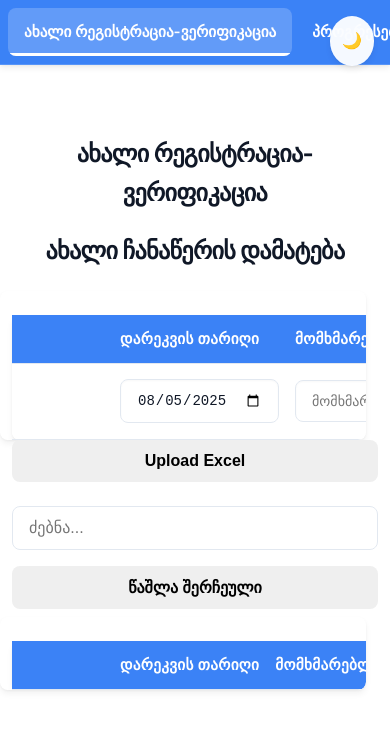
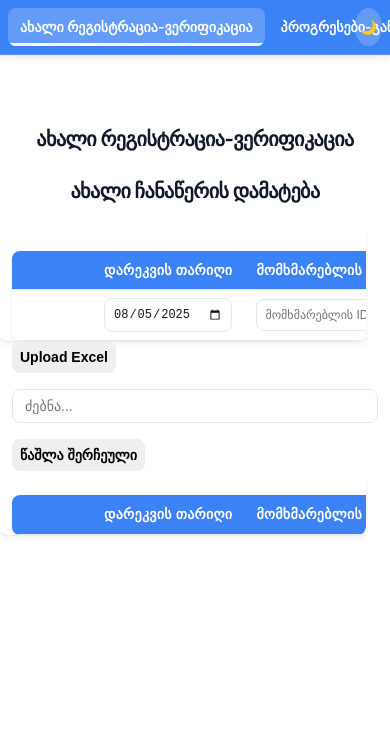
Before and after one commit to hoffman1938/crocoUploads, a website: page index.html in a window 390 px wide. Drawn offline with Linux system fonts and the light colour scheme; no server answers.

Commit message:
edited responsive

```diff
--- a/index.html
+++ b/index.html
@@ -19,6 +19,7 @@
       >
       <a href="#tab2" onclick="openTab('tab2')">პროგრესები-განმეორებითები</a>
       <a href="#tab3" onclick="openTab('tab3')">აფლოუდი</a>
+      <div class="dark-mode-toggle" onclick="toggleDarkMode()">🌙</div>
     </div>
 
     <div id="tab1" class="tab-content active">
@@ -485,9 +486,6 @@
       <div id="uploadPagination"></div>
     </div>
 
-    <!-- Dark mode toggle -->
-    <div class="dark-mode-toggle" onclick="toggleDarkMode()">🌙</div>
-
     <script src="./script/script.js"></script>
   </body>
 </html>
--- a/style/style.css
+++ b/style/style.css
@@ -12,7 +12,7 @@ with 2025 trends */
   --glass-blur: blur(20px);
   --transition: all 0.3s cubic-bezier(0.4, 0, 0.2, 1); /* Smooth
 bezier for pleasant feel */
-  --font-size-base: 1rem;
+  --font-size-base: 0.875rem;
   --border-radius: 8px;
 }
 h1 {
@@ -49,6 +49,7 @@ body {
   justify-content: flex-start;
   gap: 0.5rem;
   border-bottom: 1px solid rgba(255, 255, 255, 0.15);
+  position: relative;
 }
 .navbar a {
   color: white;
@@ -127,10 +128,10 @@ table:hover {
 }
 th,
 td {
-  padding: 1rem 1.25rem;
+  padding: 0.75rem 1rem;
   text-align: left;
   border-bottom: 1px solid var(--border-color);
-  min-width: 120px;
+  min-width: 100px;
   transition: var(--transition);
 }
 th {
@@ -138,14 +139,14 @@ th {
   color: white;
   font-weight: 600;
   letter-spacing: 0.02em;
-  font-size: 0.95rem;
+  font-size: 0.875rem;
   position: sticky;
   top: 0;
   z-index: 10;
 }
 .input-row input {
   width: 100%;
-  padding: 0.75rem 1rem;
+  padding: 0.5rem 0.75rem;
   border: 1px solid var(--border-color);
   border-radius: var(--border-radius);
   background-color: var(--card-bg);
@@ -160,13 +161,13 @@ th {
   outline: none;
 }
 button {
-  padding: 0.75rem 1.5rem;
+  padding: 0.5rem 1rem;
   border: none;
   border-radius: var(--border-radius);
   font-weight: 600;
   cursor: pointer;
   transition: var(--transition);
-  min-width: 120px;
+  min-width: 100px;
   position: relative;
   overflow: hidden;
   z-index: 1;
@@ -219,7 +220,7 @@ h2 {
   font-weight: 700;
   margin-bottom: 1.25rem;
   letter-spacing: -0.025em;
-  font-size: 1.875rem;
+  font-size: 1.5rem;
   color: var(--text-color);
 }
 #searchInput,
@@ -227,7 +228,7 @@ h2 {
 #uploadSearchInput {
   width: 100%;
   max-width: 450px;
-  padding: 0.75rem 1rem;
+  padding: 0.5rem 0.75rem;
   margin: 1rem auto;
   border: 1px solid var(--border-color);
   border-radius: var(--border-radius);
@@ -253,21 +254,20 @@ h2 {
   flex-wrap: wrap;
 }
 .dark-mode-toggle {
-  position: fixed;
-  top: 1rem;
-  right: 1rem;
-  background: var(--card-bg);
-  border-radius: 50%;
-  padding: 0.75rem;
+  place-content: center;
+  margin-left: auto;
+  background: rgba(255, 255, 255, 0.2);
+  border-radius: 100%;
+  padding: 0.5rem;
   cursor: pointer;
-  box-shadow: var(--shadow);
   transition: var(--transition);
-  z-index: 1001;
-  backdrop-filter: var(--glass-blur);
+  color: white;
+  flex-shrink: 0;
+  position: sticky;
+  right: 0;
 }
 .dark-mode-toggle:hover {
-  background: var(--accent-color);
-  color: white;
+  background: rgba(255, 255, 255, 0.3);
   transform: scale(1.1);
 }
 body.dark-mode {
@@ -285,11 +285,14 @@ body.dark-mode .input-row input {
   background-color: #1e293b;
   border-color: #334155;
 }
+body.dark-mode .dark-mode-toggle {
+  background: rgba(0, 0, 0, 0.2);
+}
 .progress-table {
   width: 100%;
 }
 .info-text {
-  font-size: 0.875rem;
+  font-size: 0.75rem;
   color: var(--secondary-color);
   margin-bottom: 1rem;
   text-align: center;
@@ -297,15 +300,24 @@ body.dark-mode .input-row input {
 }
 .table-wrapper {
   position: relative;
-  overflow: auto;
+  overflow-x: auto;
   max-width: 100%;
   border-radius: var(--border-radius);
   margin-top: 1rem;
   box-shadow: var(--shadow);
 }
 .table-wrapper table {
-  overflow-x: auto;
   white-space: nowrap;
+}
+.table-wrapper::-webkit-scrollbar {
+  height: 8px;
+}
+.table-wrapper::-webkit-scrollbar-thumb {
+  background-color: var(--accent-color);
+  border-radius: 4px;
+}
+.table-wrapper::-webkit-scrollbar-track {
+  background-color: var(--border-color);
 }
 .table-wrapper::before,
 .table-wrapper::after {
@@ -337,7 +349,13 @@ body.dark-mode .input-row input {
 tr:hover {
   background-color: rgba(59, 130, 246, 0.05);
   cursor: pointer;
-} /* Responsive Design: Mobile-first
+}
+.progress-table td:last-child {
+  display: flex;
+  gap: 0.5rem;
+  align-items: center;
+}
+/* Responsive Design: Mobile-first
 */
 @media (max-width: 767px) {
   .navbar {
@@ -345,24 +363,27 @@ tr:hover {
     gap: 0.25rem;
   }
   .navbar a {
-    padding: 0.75rem 1rem;
-    font-size: 0.95rem;
+    padding: 0.5rem 0.75rem;
+    font-size: 0.875rem;
+  }
+  .dark-mode-toggle {
+    padding: 0.3rem;
   }
   .tab-content {
     padding: 1rem 0.75rem;
   }
   table {
-    font-size: 0.875rem;
+    font-size: 0.75rem;
     border: 0;
   }
   th,
   td {
-    padding: 0.75rem 0.5rem;
-    min-width: 100px;
+    padding: 0.5rem 0.75rem;
+    min-width: 80px;
   }
   #tab2 .progress-table th,
   #tab2 .progress-table td {
-    min-width: 100px;
+    min-width: 80px;
   }
   th {
     position: relative;
@@ -370,19 +391,27 @@ tr:hover {
   }
   h1,
   h2 {
-    font-size: 1.5rem;
+    font-size: 1.25rem;
     text-align: center;
   }
   button {
-    width: 100%;
-    margin-bottom: 0.5rem;
+    min-width: auto;
+    padding: 0.5rem;
   }
   .input-row input {
-    font-size: 0.875rem;
+    font-size: 0.75rem;
+    padding: 0.5rem;
   }
   .table-wrapper {
     margin: 0 -0.75rem;
     padding: 0 0.75rem;
+  }
+  .progress-table td:last-child {
+    flex-direction: column;
+    gap: 0.25rem;
+  }
+  .progress-table td:last-child button {
+    width: 100%;
   }
 }
 @media (min-width: 768px) {
@@ -407,11 +436,11 @@ tr:hover {
 @media (min-width: 1024px) {
   th,
   td {
-    padding: 1.25rem 1.5rem;
+    padding: 1rem 1.25rem;
   }
   h1,
   h2 {
-    font-size: 2.25rem;
+    font-size: 1.875rem;
   }
 }
 * {
@@ -423,35 +452,35 @@ html {
 }
 #tab2 .progress-table th,
 #tab2 .progress-table td {
-  min-width: 200px;
+  min-width: 150px;
 }
 #tab2 .progress-table th:nth-child(1),
 #tab2 .progress-table td:nth-child(1) {
-  min-width: 150px;
+  min-width: 120px;
 }
 #tab2 .progress-table th:nth-child(2),
 #tab2 .progress-table td:nth-child(2) {
-  min-width: 120px;
+  min-width: 100px;
 }
 #tab2 .progress-table th:nth-child(5),
 #tab2 .progress-table td:nth-child(5) {
-  min-width: 150px;
+  min-width: 120px;
 }
 #tab2 .progress-table th:nth-child(6),
 #tab2 .progress-table td:nth-child(6) {
-  min-width: 150px;
+  min-width: 120px;
 }
 #tab2 .progress-table th:nth-child(10),
 #tab2 .progress-table td:nth-child(10) {
-  min-width: 150px;
+  min-width: 120px;
 }
 #tab2 .progress-table th:nth-child(12),
 #tab2 .progress-table td:nth-child(12) {
-  min-width: 150px;
+  min-width: 120px;
 }
 #tab2 .progress-table th:nth-child(16),
 #tab2 .progress-table td:nth-child(16) {
-  min-width: 120px;
+  min-width: 100px;
 }
 body.dark-mode input::placeholder,
 button:disabled,
```
